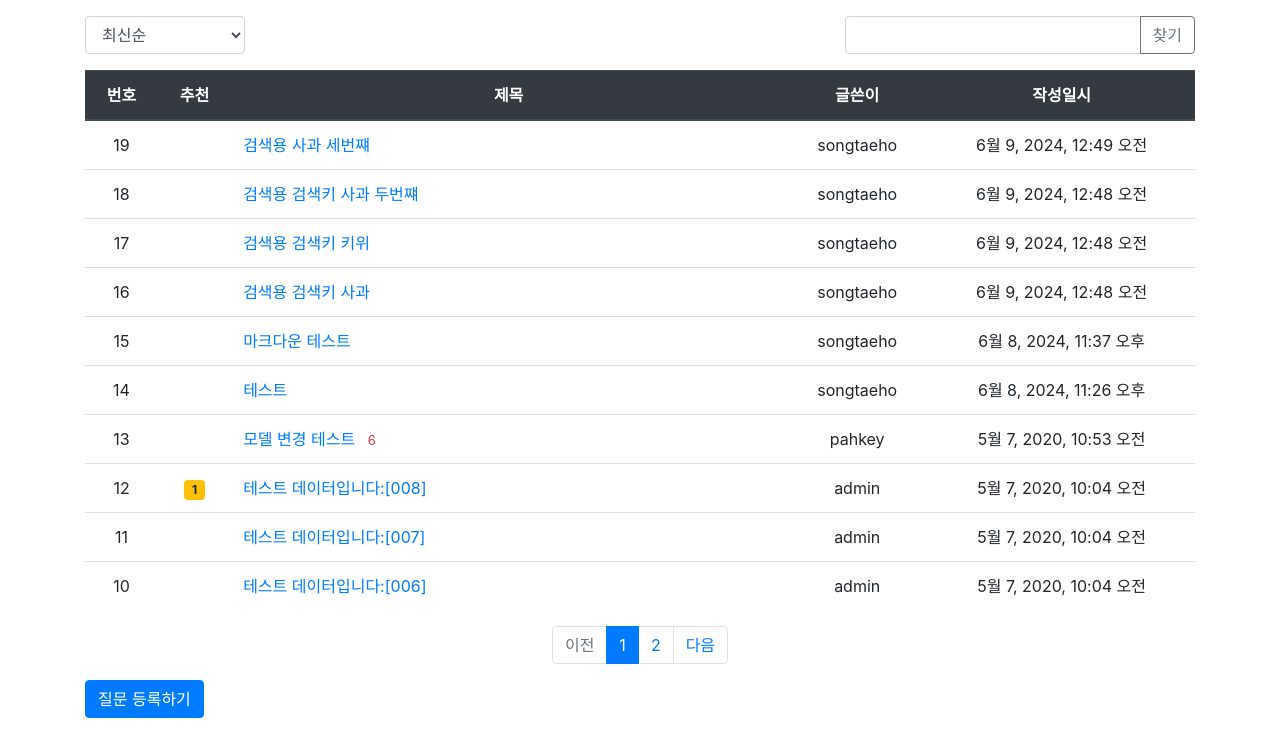
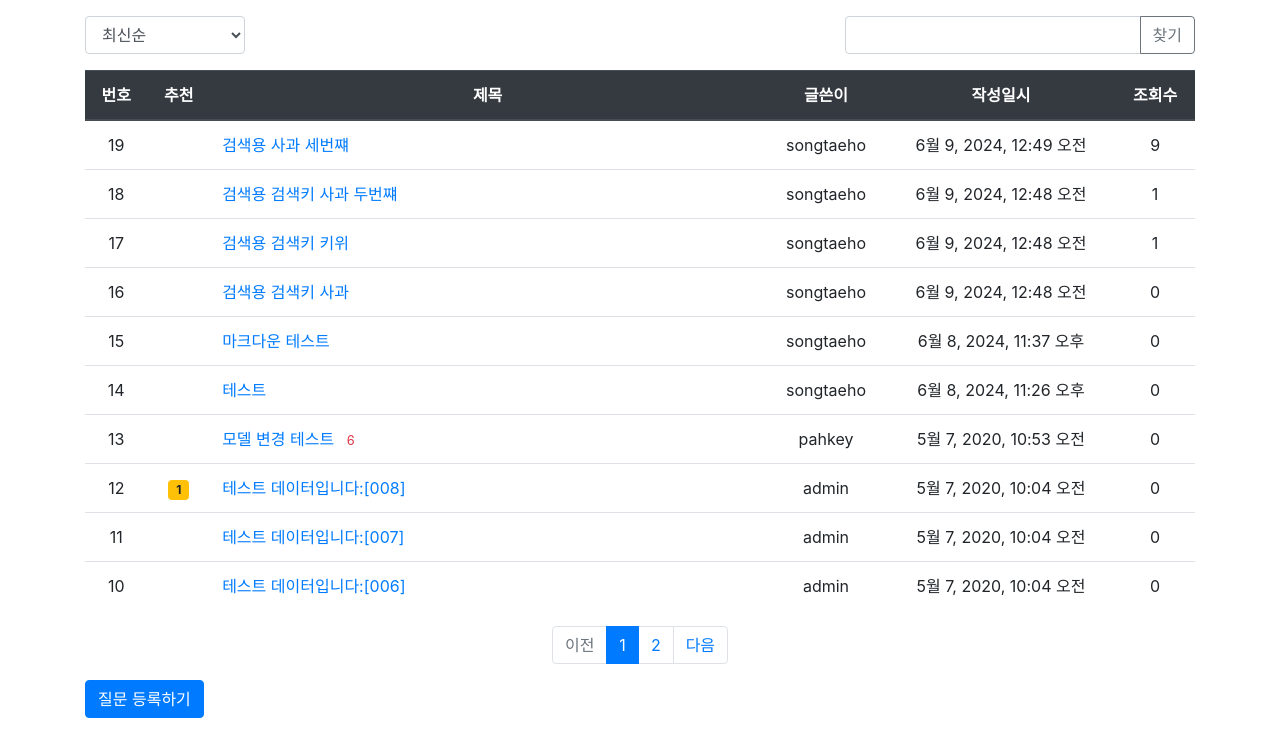
Before and after one commit to SongTaeHo1/WebServer, a Django app: page / in a window 1280 px wide. Shown: the part 57-800 px from the top of the page. Run offline with Django 3.2, Linux system fonts and the light colour scheme; data comes from the database, SQL or seed files in the repository; both versions use the stored data as it was after the commit; some libraries are stand-ins or nearby versions.

Commit message:
[FEAT] 조회수 구현

```diff
--- a/projects/config/settings.py
+++ b/projects/config/settings.py
@@ -52,6 +52,9 @@ MIDDLEWARE = [
 ]
 
 ROOT_URLCONF = 'config.urls'
+
+DEFAULT_AUTO_FIELD = 'django.db.models.BigAutoField'
+
 
 TEMPLATES = [
     {
--- a/projects/pybo/models.py
+++ b/projects/pybo/models.py
@@ -9,6 +9,7 @@ class Question(models.Model):
     create_date = models.DateTimeField()
     modify_date = models.DateTimeField(null=True, blank=True)
     voter = models.ManyToManyField(User, related_name='voter_question')
+    views = models.PositiveIntegerField(default=0)
 
     def __str__(self):
         return self.subject
@@ -21,6 +22,7 @@ class Answer(models.Model):
     create_date = models.DateTimeField()
     modify_date = models.DateTimeField(null=True, blank=True)
     voter = models.ManyToManyField(User, related_name='voter_answer')
+    views = models.PositiveIntegerField(default=0)
 
 
 class Comment(models.Model):
--- a/projects/pybo/views/base_views.py
+++ b/projects/pybo/views/base_views.py
@@ -1,6 +1,6 @@
 from django.core.paginator import Paginator
 from django.shortcuts import render, get_object_or_404
-from django.db.models import Q, Count
+from django.db.models import Q, Count, F
 
 from ..models import Question
 
@@ -46,5 +46,10 @@ def detail(request, question_id):
     pybo 내용 출력
     """
     question = get_object_or_404(Question, pk=question_id)
+
+    question.views = F('views') + 1
+    question.save(update_fields=['views'])
+
     context = {'question': question}
+
     return render(request, 'pybo/question_detail.html', context)
--- a/projects/templates/pybo/question_list.html
+++ b/projects/templates/pybo/question_list.html
@@ -25,6 +25,7 @@
                 <th style="width:50%">제목</th>
                 <th>글쓴이</th>
                 <th>작성일시</th>
+                <th>조회수</th>
             </tr>
         </thead>
         <tbody>
@@ -48,6 +49,7 @@
                 </td>
                 <td>{{ question.author.username }}</td>  <!-- 글쓴이 추가 -->
                 <td>{{ question.create_date }}</td>
+                <td>{{ question.views }}</td>
             </tr>
             {% endfor %}
             {% else %}
```
Also changed, not shown: projects/db.sqlite3, projects/pybo/migrations/0007_answer_views_question_views_alter_answer_id_and_more.py (added).
